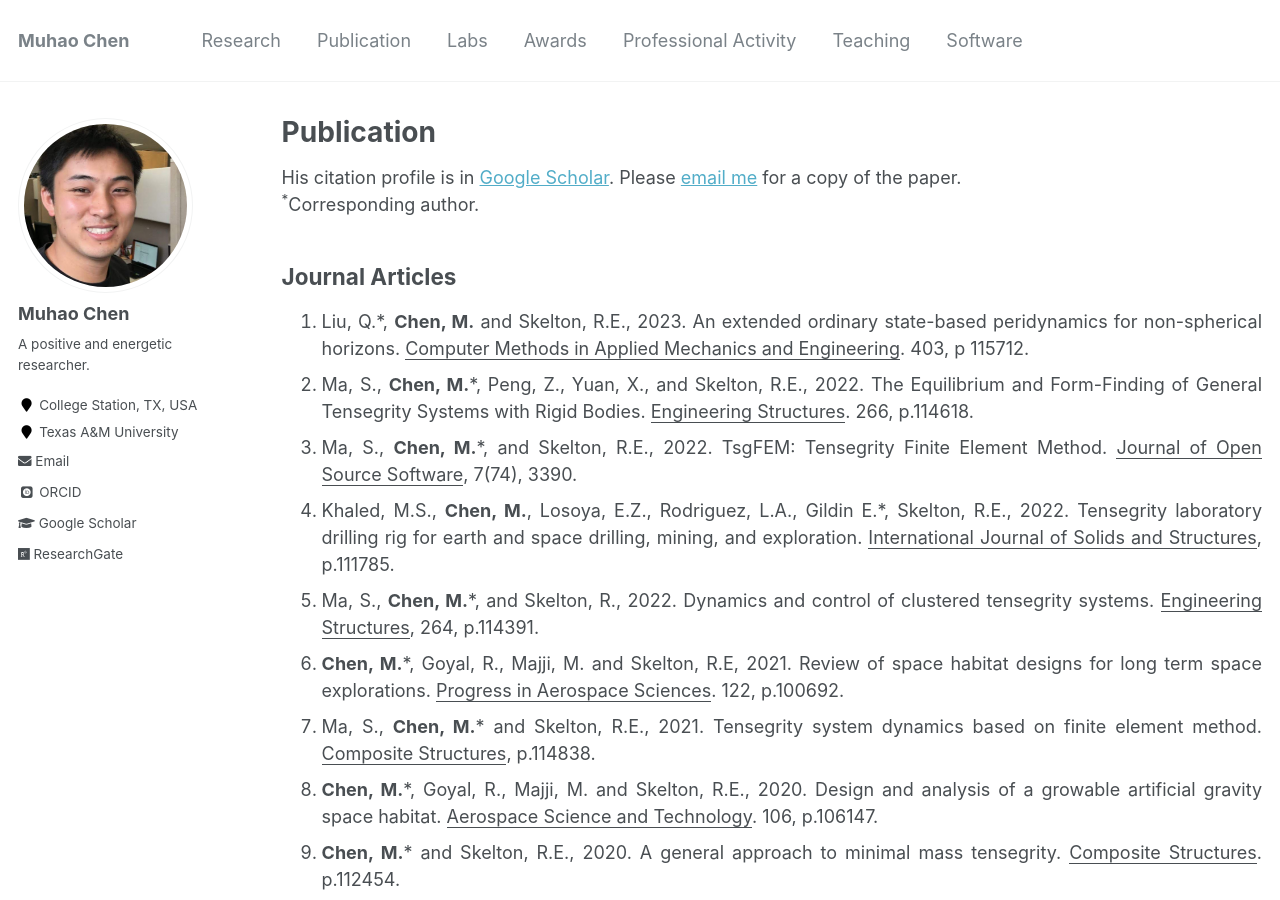
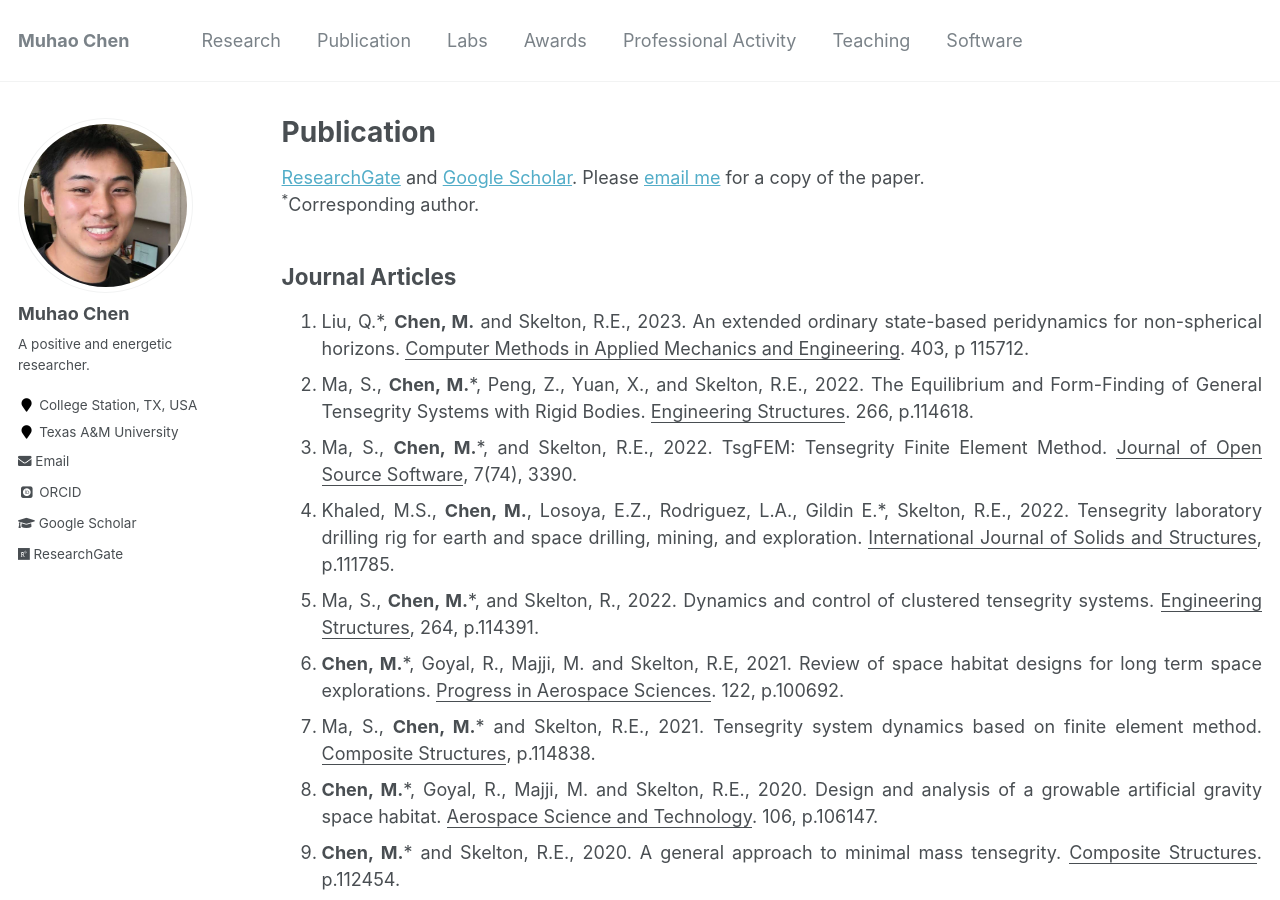
Before and after one commit to Muhao-Chen/muhao-chen.github.io, a Jekyll site: the page built from _pages/publication.md, in a window 1280 px wide and 900 px high. Built offline with Jekyll 4.4.1, drawn with Linux system fonts in a browser that asks for light colours; some web fonts are replaced.

Commit message:
Update publication.md

```diff
--- a/_pages/publication.md
+++ b/_pages/publication.md
@@ -9,7 +9,7 @@ toc: true
 <div style="text-align: justify;" markdown="1">
 
 
-His citation profile is in [Google Scholar](https://scholar.google.com/citations?user=2g3lz0AAAAAJ&hl=en). Please [email me](mailto:muhaochen@tamu.edu) for a copy of the paper.
+[ResearchGate](https://www.researchgate.net/profile/Muhao-Chen-2) and [Google Scholar](https://scholar.google.com/citations?user=2g3lz0AAAAAJ&hl=en). Please [email me](mailto:muhaochen@tamu.edu) for a copy of the paper.
 <sup>*</sup>Corresponding author.
 
 
```
